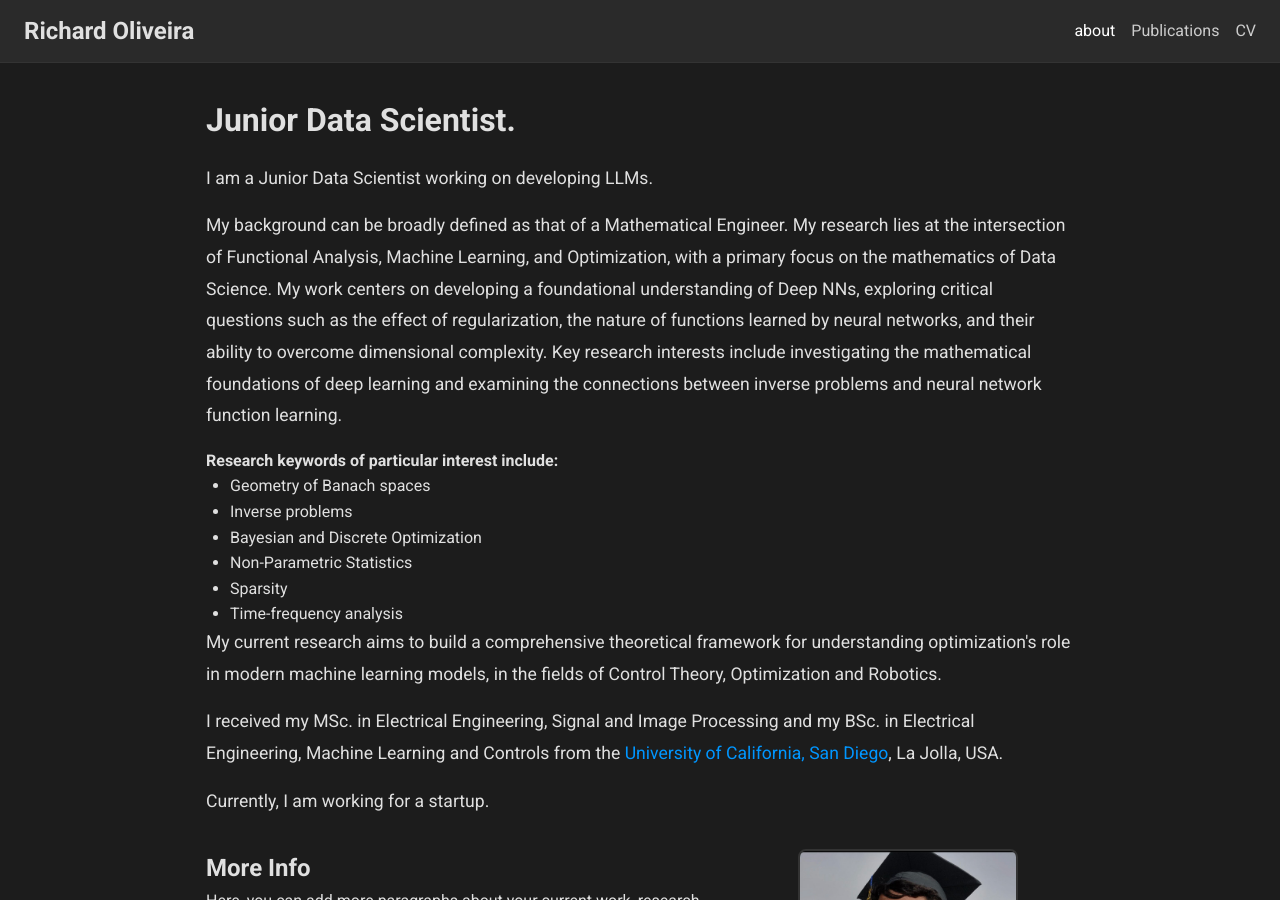
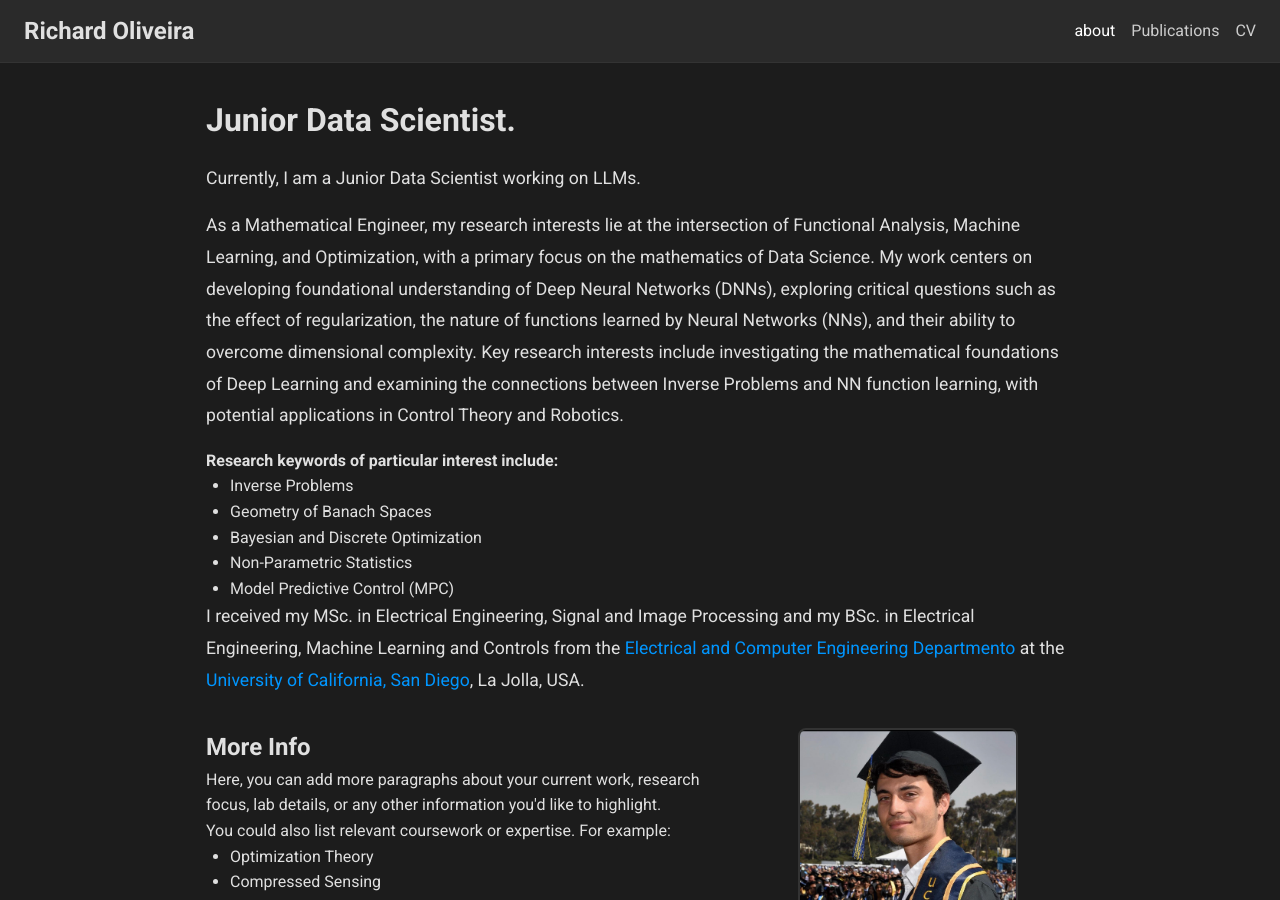
Before and after one commit to raolivei13/website_rich, a Jekyll site: the page index.html, which Jekyll copies as it is, in a window 1280 px wide and 900 px high. Built offline with Jekyll 4.4.1, drawn with Linux system fonts in a browser that asks for light colours.

Commit message:
Update index.html
added linkns and more coinise description

```diff
--- a/index.html
+++ b/index.html
@@ -37,35 +37,29 @@
   <header class="header-section" id="about">
     <h1 class="main-title">Junior Data Scientist.</h1>
 <p class="intro-paragraph">
-  I am a Junior Data Scientist working on developing LLMs.
+  Currently, I am a Junior Data Scientist working on LLMs.
 </p>
 <p class="intro-paragraph">
-  My background can be broadly defined as that of a Mathematical Engineer. My research lies at the intersection of Functional Analysis,
-  Machine Learning, and Optimization, with a primary focus on the mathematics of Data Science. My work centers on developing a foundational understanding of Deep NNs, exploring critical questions such as
-  the effect of regularization, the nature of functions learned by neural networks, and their ability to overcome dimensional complexity.
-  Key research interests include investigating the mathematical foundations of deep learning and examining the connections between inverse problems and neural network function learning.
+As a Mathematical Engineer, my research interests lie at the intersection of Functional Analysis,
+Machine Learning, and Optimization,
+with a primary focus on the mathematics of Data Science.
+My work centers on developing foundational understanding of Deep Neural Networks (DNNs), exploring critical questions such as the effect of regularization,
+the nature of functions learned by Neural Networks (NNs), and their ability to overcome dimensional complexity.
+Key research interests include investigating the mathematical foundations of Deep Learning and examining the connections between Inverse Problems and NN function learning, with potential applications in Control Theory and Robotics.
 </p>
+
 <strong>Research keywords of particular interest include:</strong>
 
 <ul>
-  <li>Geometry of Banach spaces</li>
-  <li>Inverse problems</li>
+  <li>Inverse Problems</li>
+  <li>Geometry of Banach Spaces</li>
   <li>Bayesian and Discrete Optimization</li>
   <li>Non-Parametric Statistics</li>
-  <li>Sparsity</li>
-  <li>Time-frequency analysis</li>
+  <li>Model Predictive Control (MPC)</li>
 </ul>
-
-<p class="intro-paragraph">
-  My current research aims to build a comprehensive theoretical framework for understanding optimization's role in modern machine learning models, in the fields of Control Theory,
-  Optimization and Robotics.
-</p>
     <p class="intro-paragraph">
       I received my MSc. in Electrical Engineering, Signal and Image Processing and my BSc. in Electrical Engineering, Machine Learning and Controls
-      from the <a href="#">University of California, San Diego</a>, La Jolla, USA.
-    </p>
-    <p class="intro-paragraph">
-      Currently, I am working for a startup.
+      from the <a href="#https://www.ece.ucsd.edu/">Electrical and Computer Engineering Departmento</a> at the <a href="#https://ucsd.edu/">University of California, San Diego</a>, La Jolla, USA.
     </p>
   </header>
 
```
